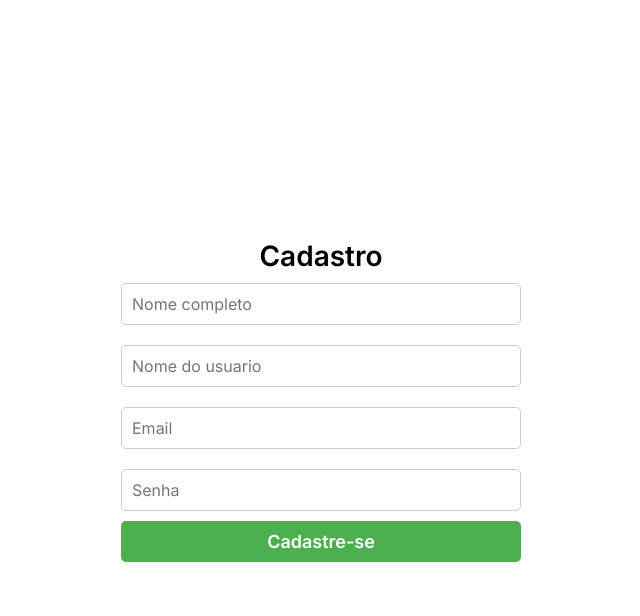
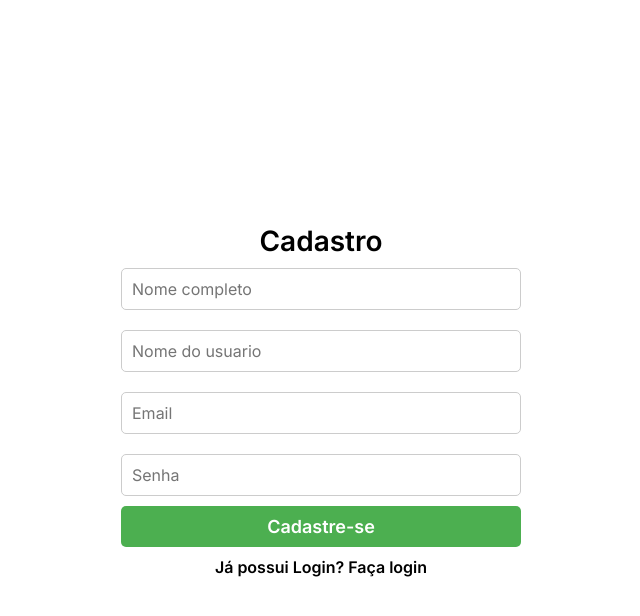
Before and after one commit to oficialarthurmagalhaes/CRUD-LTPIII-ART, a PHP site: page /cadastro.php in a window 1280 px wide. Shown: the top 616 px of the page, without its empty margins (319-959 px from the left). Run offline with PHP 8.4, Linux system fonts and the light colour scheme.

Commit message:
Adição de link para tela de login

```diff
--- a/cadastro.php
+++ b/cadastro.php
@@ -24,6 +24,7 @@ include "conexao.php";
                 <input id="senha" name="senha" type="password" placeholder="Senha" required>
                 <!--<input id="confirmarsenha" name="confirmarsenha" type="password" placeholder="Confirmar Senha" required>-->
                 <input id="cadastrese" type="submit" value="Cadastre-se">
+                <a href="index.php">Já possui Login? Faça login</a>
             </form>
         </div>
     </div>
```
